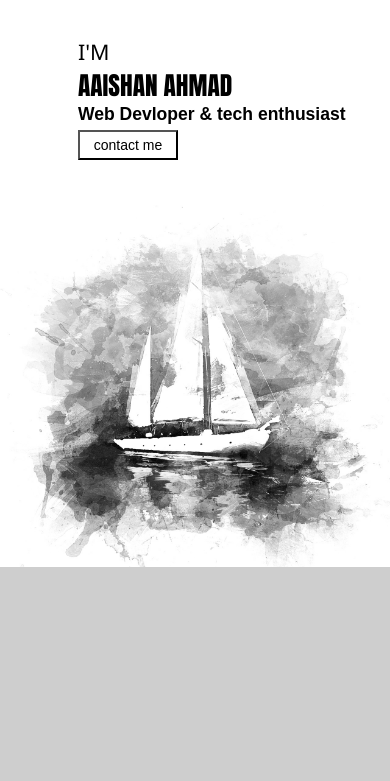
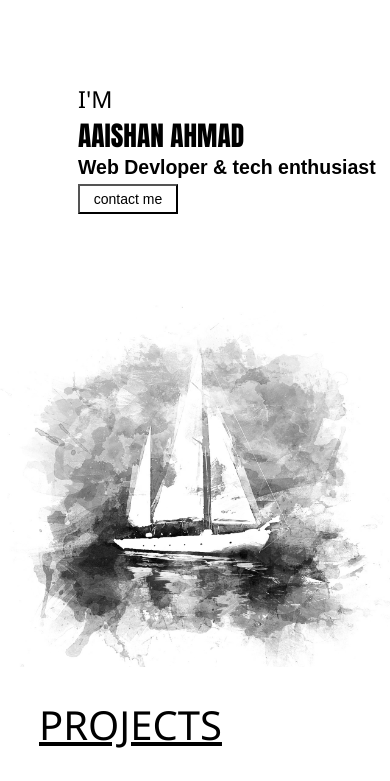
Before and after one commit to aaishan-ahmad/portfolio2.0, a plain HTML site: page index.html in a window 390 px wide. Shown: the part 63-844 px from the top of the page. Drawn offline with Linux system fonts and the light colour scheme; a web font is replaced by a local one.

Commit message:
minner fix

```diff
--- a/css/main.css
+++ b/css/main.css
@@ -1,6 +1,6 @@
 #main {
   width: 100%;
-  height: 500px;
+  height: 600px;
   display: flex;
 }
 
@@ -34,7 +34,7 @@
   font-size: 14px;
   margin-left: 20%;
   width: 100px;
-  background-color: white;
+  background-color: rgb(255, 255, 255);
   height: 30px;
 }
 
@@ -53,17 +53,16 @@
 @media screen and (max-width: 800px) {
   #iam {
     font-family: "Segoe UI", Tahoma, Geneva, Verdana, sans-serif;
-    font-size: 5.5vw;
-    margin-left: 20%;
+    font-size: 6vw;
   }
   #ahsan {
     font-family: Impact, Haettenschweiler, "Arial Narrow Bold", sans-serif;
-    font-size: 6.5vw;
+    font-size: 7vw;
     margin-left: 20%;
   }
   #programmer {
     font-family: Arial, Helvetica, sans-serif;
-    font-size: 4.5vw;
+    font-size: 5vw;
     font-weight: bold;
     margin-left: 20%;
   }
@@ -73,7 +72,6 @@
     font-size: 14px;
     margin-left: 20%;
     width: 100px;
-    background-color: white;
     height: 30px;
   }
 
@@ -83,7 +81,7 @@
   }
   #main-text {
     width: 100%;
-    height: 200px;
+    height: 300px;
   }
   #main-img {
     width: 100%;
--- a/css/projects.css
+++ b/css/projects.css
@@ -1,5 +1,15 @@
 #projects {
   width: 100%;
   height: 500px;
-  background-color: rgb(206, 206, 206);
+  display: flex;
 }
+
+#projects-header {
+  width: 90%;
+  height: fit-content;
+  margin-left: 10%;
+  font-size: 40px;
+  margin-top: 30px;
+  font-family: "Segoe UI", Tahoma, Geneva, Verdana, sans-serif;
+  text-decoration: underline;
+}
--- a/index.html
+++ b/index.html
@@ -38,6 +38,11 @@
         <img src="./assets/illustration-1827583_1280.jpg" alt="" />
       </div>
     </main>
-    <div id="projects"></div>
+    <!--projects------------------------------->
+    <!--projects------------------------------->
+    <div id="projects">
+      <div id="projects-header">PROJECTS</div>
+      <div id="projects-container"></div>
+    </div>
   </body>
 </html>
```
